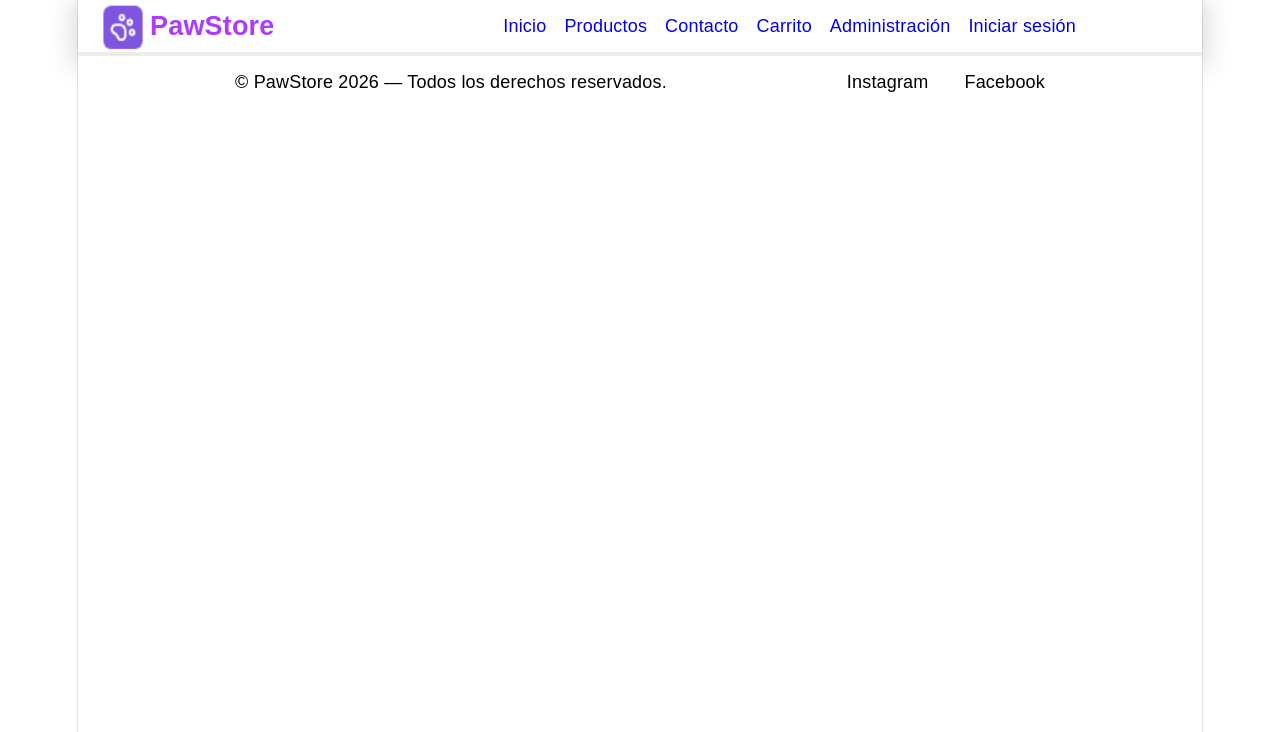
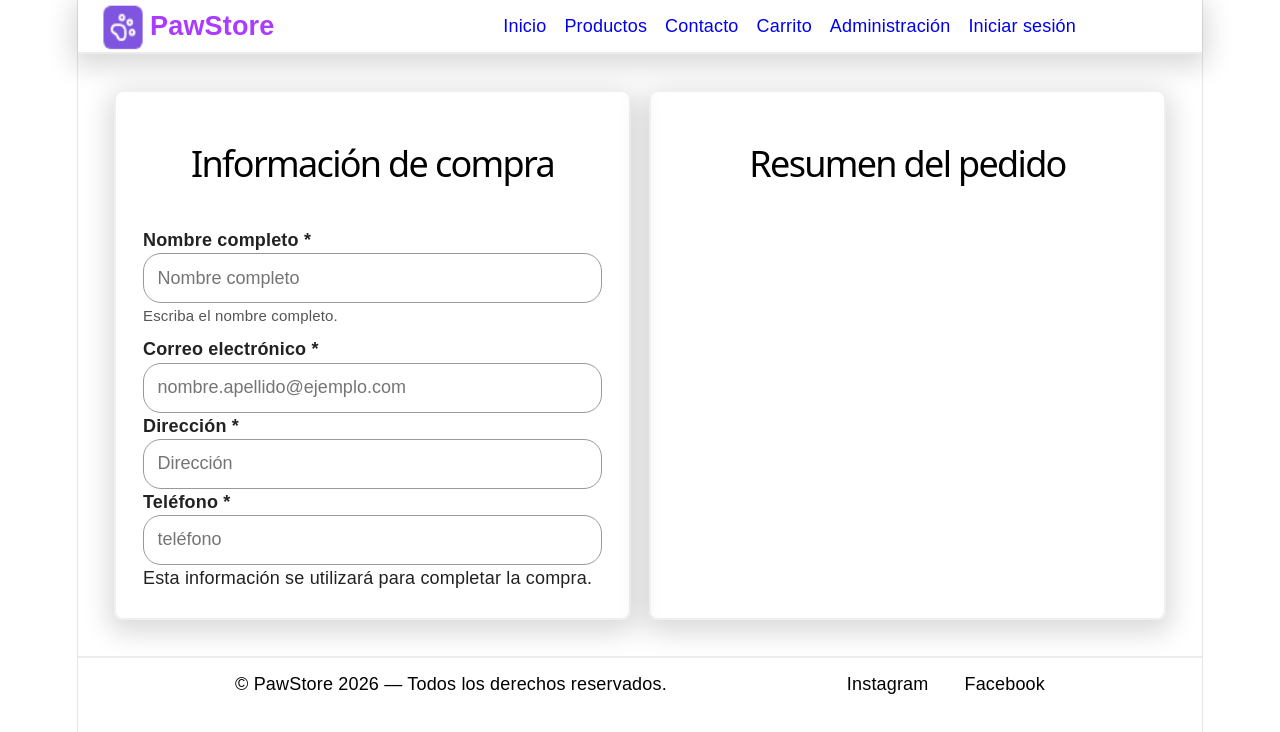
Before and after one commit to viquezdev/DUAD, a React (Vite) app in the folder FRONTEND/REACT_FRONTEND/paw-store-app/: page /checkout in a window 1280 px wide. Shown: the top 732 px of the page. Built offline with nearby package versions, Linux system fonts and the light colour scheme.

Commit message:
proyecto 4 checkout

```diff
--- a/FRONTEND/REACT_FRONTEND/paw-store-app/src/pages/Checkout.css
+++ b/FRONTEND/REACT_FRONTEND/paw-store-app/src/pages/Checkout.css
@@ -1,3 +1,10 @@
+.checkout-page {
+  display: flex;
+  flex-direction: row;
+  gap: 1rem;
+  margin: 2rem 2rem 2rem 2rem;
+}
+
 .purchase-information {
   display: flex;
   flex-direction: column;
@@ -7,6 +14,7 @@
   padding: 1.5rem;
   border-radius: 0.5rem;
   box-shadow: 0 0.4rem 1.5rem 0.3rem rgba(0, 0, 0, 0.15);
+  width: 30rem;
 }
 
 .purchase-information label {
@@ -48,3 +56,35 @@ small {
   margin-top: 1rem;
   text-align: center;
 }
+
+.order-summary {
+  display: flex;
+  flex-direction: column;
+  text-align: left;
+  gap: 1rem;
+  border: 0.12rem solid #f0efef;
+  padding: 1.5rem;
+  border-radius: 0.5rem;
+  box-shadow: 0 0.4rem 1.5rem 0.3rem rgba(0, 0, 0, 0.15);
+  width: 30rem;
+}
+
+.items-summary {
+  display: flex;
+  flex-direction: row;
+  align-items: left;
+  gap: 2rem;
+  white-space: nowrap;
+  text-align: justify;
+}
+
+.item-price {
+  display: flex;
+  justify-content: right;
+  white-space: nowrap;
+  gap: 2rem;
+}
+
+.item-price p {
+  font-weight: bold;
+}
--- a/FRONTEND/REACT_FRONTEND/paw-store-app/src/pages/Checkout.jsx
+++ b/FRONTEND/REACT_FRONTEND/paw-store-app/src/pages/Checkout.jsx
@@ -1,6 +1,8 @@
-import 'Checkout.css';
+import './Checkout.css';
 import { Formik, Form, Field } from 'formik';
 import * as Yup from 'yup';
+import { useCartStore } from '../store/cartStore';
+import { useProductStore } from '../store/productStore';
 
 const esquemaValidacion = Yup.object({
   nombre: Yup.string().required('El nombre completo es obligatorio'),
@@ -10,9 +12,13 @@ const esquemaValidacion = Yup.object({
 });
 
 export const Checkout = () => {
+  const cartItems = useCartStore((state) => state.cartItems);
+  const products = useProductStore((state) => state.products);
+
   return (
     <div className="checkout-page">
       <div className="purchase-information">
+        <h1>Información de compra</h1>
         <Formik
           initialValues={{
             nombre: '',
@@ -91,7 +97,34 @@ export const Checkout = () => {
           )}
         </Formik>
       </div>
-      <div className="order-summary"></div>
+      <div className="order-summary">
+        <h1>Resumen del pedido</h1>
+        <ul>
+          {cartItems.map((item) => {
+            const product = products.find(
+              (product) => product.id === item.product_id
+            );
+
+            if (!product) {
+              return null;
+            }
+
+            return (
+              <li key={item.product_id}>
+                <div className="items-summary">
+                  <p>{product.name}</p>
+                  <div className="item-price">
+                    <p>₡{product.price}</p>
+                    <p>
+                      {product.quantity} x ₡ {product.price}{' '}
+                    </p>
+                  </div>
+                </div>
+              </li>
+            );
+          })}
+        </ul>
+      </div>
     </div>
   );
 };
--- a/FRONTEND/REACT_FRONTEND/paw-store-app/src/routes/routes.jsx
+++ b/FRONTEND/REACT_FRONTEND/paw-store-app/src/routes/routes.jsx
@@ -6,6 +6,7 @@ import { Login } from '../pages/Login';
 import { ProductManagement } from '../pages/ProductManagement';
 import { EditProduct } from '../pages/EditProduct';
 import { Cart } from '../pages/Cart';
+import { Checkout } from '../pages/Checkout';
 
 export const routes = [
   {
@@ -40,4 +41,8 @@ export const routes = [
     path: '/cart',
     element: <Cart />,
   },
+  {
+    path: '/checkout',
+    element: <Checkout />,
+  },
 ];
```
